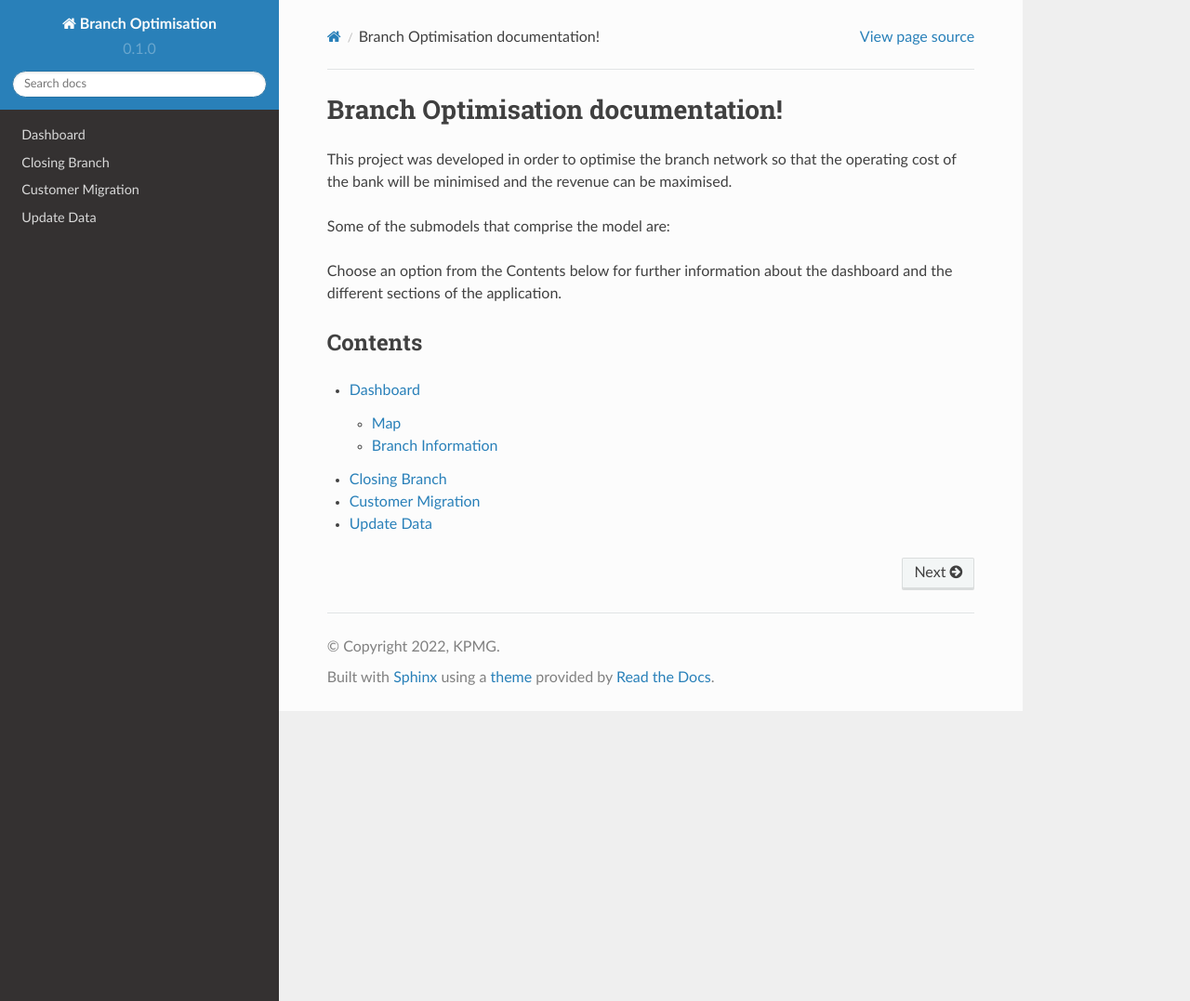
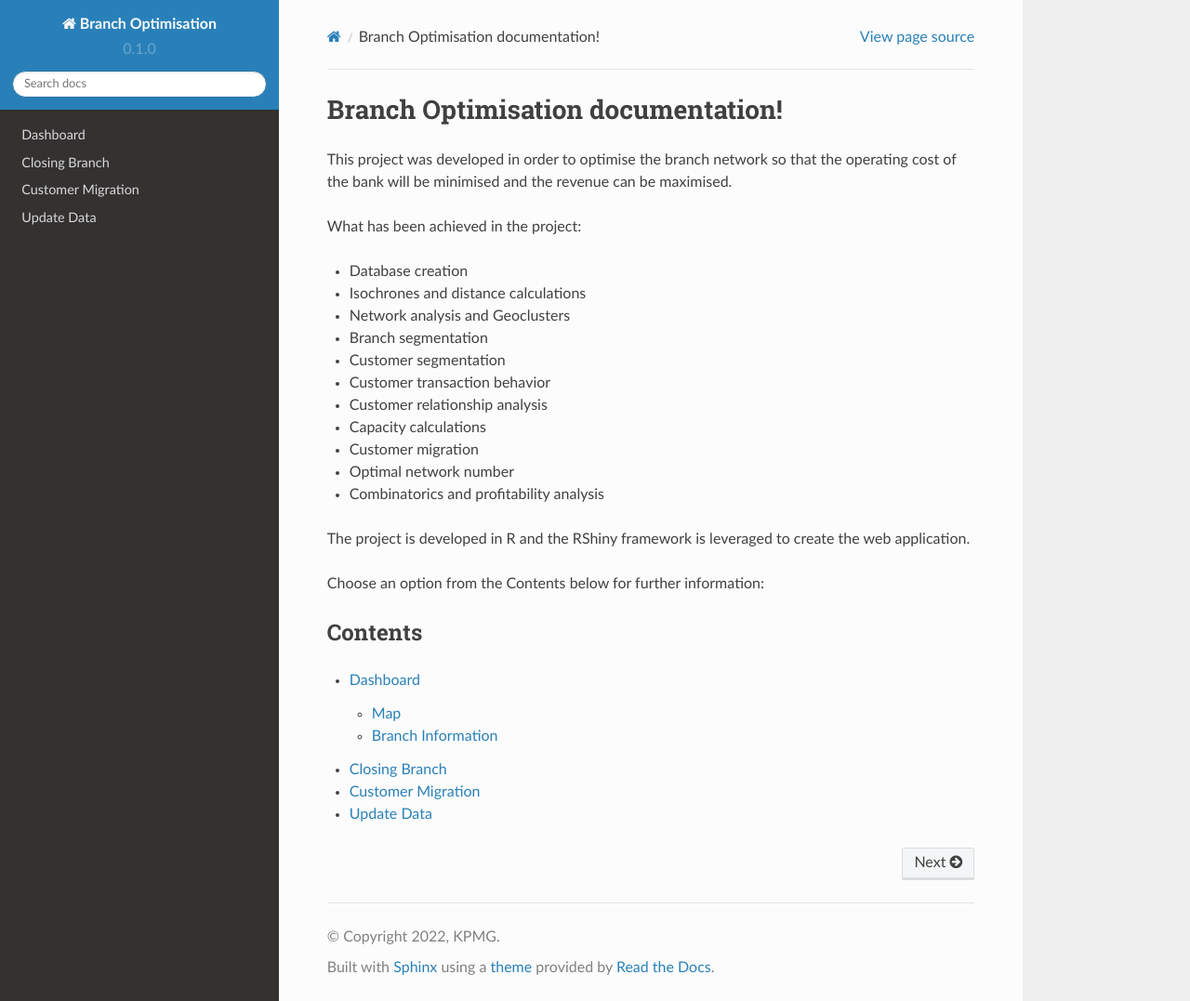
Before and after one commit to CharalambosIoannou/BranchOptimisation, a Sphinx documentation site: the page built from docs/source/index.rst, in a window 1280 px wide and 1077 px high. Shown: the whole window at 93% size. Built offline with Sphinx 7.4.7 and the Read the Docs theme 2.0.0, drawn with Linux system fonts in a browser that asks for light colours.

Commit message:
Update index.rst

```diff
--- a/docs/source/index.rst
+++ b/docs/source/index.rst
@@ -5,10 +5,25 @@ Branch Optimisation documentation!
 This project was developed in order to optimise the branch network so that the operating cost of the bank will be minimised and the revenue can be maximised.
 
 
-Some of the submodels that comprise the model are:
+What has been achieved in the project:
+
+* Database creation
+* Isochrones and distance calculations
+* Network analysis and Geoclusters
+* Branch segmentation
+* Customer segmentation
+* Customer transaction behavior
+* Customer relationship analysis
+* Capacity calculations
+* Customer migration
+* Optimal network number
+* Combinatorics and profitability analysis
 
 
-Choose an option from the Contents below for further information about the dashboard and the different sections of the application.
+The project is developed in R and the RShiny framework is leveraged to create the web application.
+
+
+Choose an option from the Contents below for further information:
 
 
 
```
